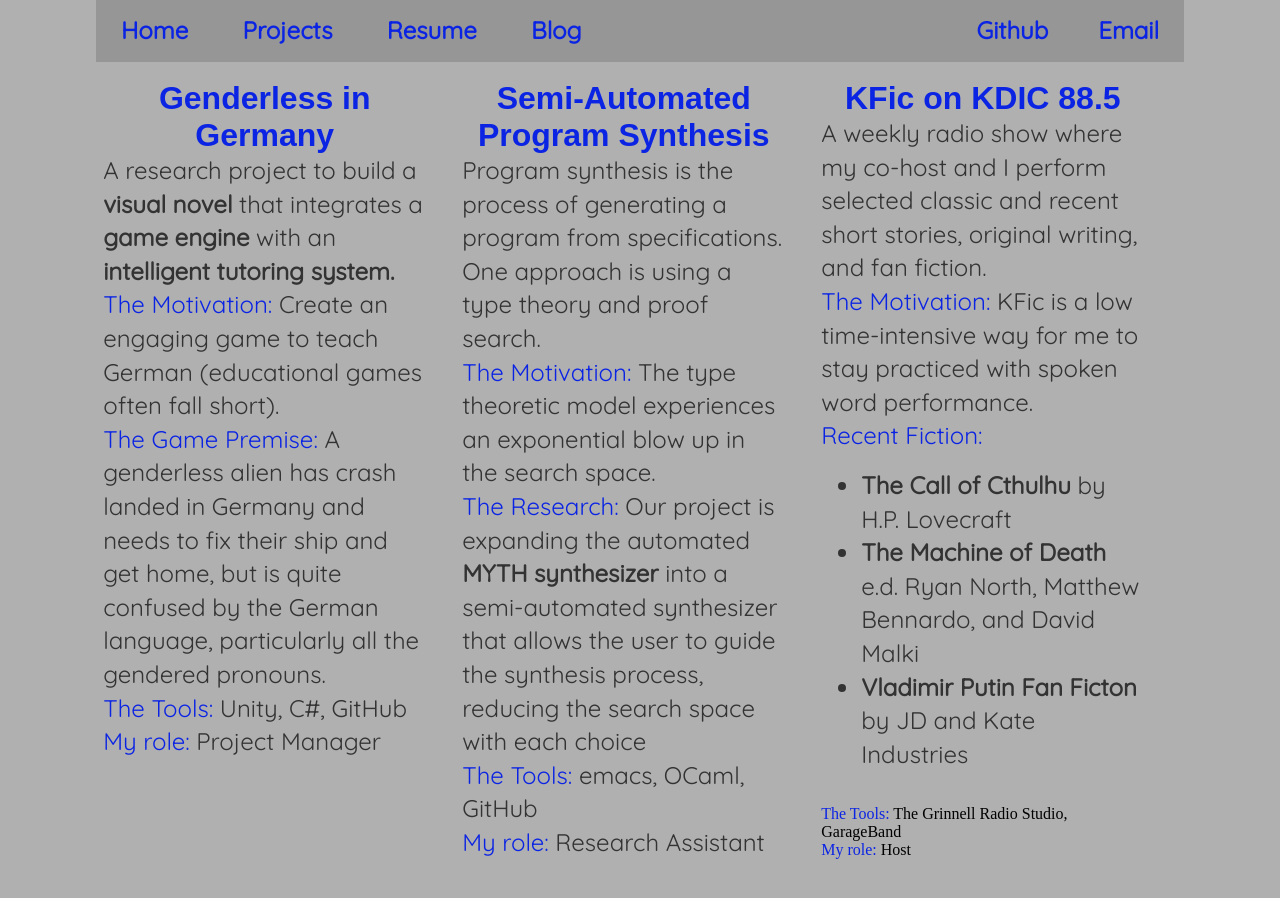
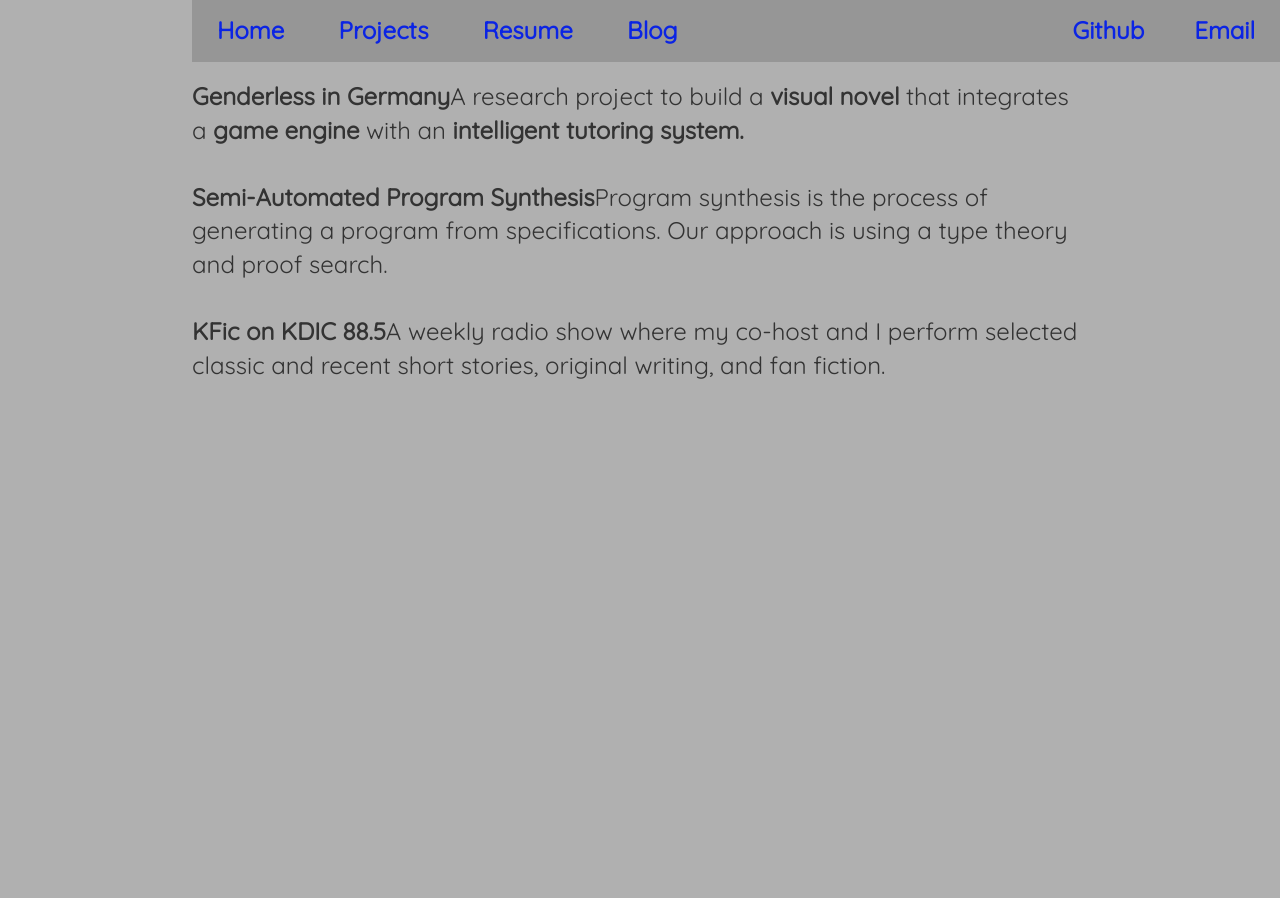
Before and after one commit to ZHHSegall/zhhsegall.github.io, a Jekyll site: the page built from projects/index.html, in a window 1280 px wide. Built offline with Jekyll 4.4.1, drawn with Linux system fonts in a browser that asks for light colours.

Commit message:
Add seperate pages for projects

```diff
--- a/_layouts/default.html
+++ b/_layouts/default.html
@@ -7,7 +7,7 @@
 			<link href="https://fonts.googleapis.com/css?family=Quicksand" rel="stylesheet">
 		</head>
 		<body>
-			<div id="wrapper" style="padding: 0% 7.5%; width: 85%;">
+			<div id="wrapper" style="padding: 0% 15%; width: 70%;">
 				<nav>
 	    			<ul>
 	        		<li><a href="/">Home</a></li>
--- a/css/main.css
+++ b/css/main.css
@@ -41,6 +41,7 @@
 }
 p a:hover, p a:active, li a:hover, li a:active {
     color: #000;
+    text-decoration: underline;
 }
 h1 {
     font-size: 2.5em;
@@ -100,7 +101,7 @@
 
 .sapphire{
     color:#0B24E4;
-    font: Oswald;
+    font-weight: bold;
 }
 table {
     width:100%;
--- a/projects/index.html
+++ b/projects/index.html
@@ -2,75 +2,18 @@
 layout: default
 title: Current Projects
 ---
-
-<div id="gig" style="width:33%; float:left">
-	<div class="project-paragraph">
-		<center><h3 class="project-title"> Genderless in Germany </h3></center>
-		<p> A research project to build a
+<p>
+	<a href="/projects/gig">Genderless in Germany</a>A research project to build a
 			<a href="https://en.wikipedia.org/wiki/Visual_novel"> visual novel </a>
 			that integrates a
 			<a href="https://en.wikipedia.org/wiki/Game_engine"> game engine </a>
 			with an
-			<a href="https://en.wikipedia.org/wiki/Intelligent_tutoring_system"> intelligent tutoring system. </a>
-			<br>
-			<span class="sapphire">The Motivation: </span> Create an engaging
-			game to teach German (educational games often fall short).
-			<br>
-			<span class="sapphire"> The Game Premise: </span> A genderless
-			alien has crash landed in Germany and needs to fix their ship
-			and get home, but is quite confused by the German language,
-			particularly all the gendered pronouns.
-			<br>
-			<span class="sapphire"> The Tools: </span> Unity, C#, GitHub
-			<br>
-			<span class="sapphire"> My role: </span> Project Manager </p>
-	</div>
-</div>
-<div id="synthesis" style="width:33%; float:left">
-	<div class="project-paragraph">
-    	<center><h3 class="project-title"> Semi-Automated Program Synthesis </h3></center>
-    	<p>
-    		Program synthesis is the process of generating a program from
-    		specifications. One approach is using a type
+			<a href="https://en.wikipedia.org/wiki/Intelligent_tutoring_system"> intelligent tutoring system.
+	<br><br>
+	<a href="/projects/synthesis">Semi-Automated Program Synthesis</a>Program synthesis is the process of
+			generating a program from specifications. Our approach is using a type
     		theory and proof search.
-    		<br>
-    		<span class="sapphire">The Motivation: </span> The type theoretic model experiences
-    		an exponential blow up in the search space.
-    		<br>
-    		<span class="sapphire">The Research: </span>
-    		Our project is expanding the automated
-    		<a href="https://github.com/psosera/myth">MYTH synthesizer</a>
-    		into a semi-automated synthesizer that allows the user to guide the
-    		synthesis process, reducing the search space with each choice
-    		<br>
-			<span class="sapphire">The Tools: </span> emacs, OCaml, GitHub
-    		<br>
-    		<span class="sapphire"> My role: </span> Research Assistant
-    	</p>
-    </div>
-</div>
-<div id="KFic" style="width:33%; float:left">
-	<div class="project-paragraph">
-    	<center><h3 class="project-title"> KFic on KDIC 88.5 </h3></center>
-    	<p>
-    		A weekly radio show where my co-host and I perform selected
+    <br><br>
+    <a href="/proejcts/kfic">KFic on KDIC 88.5</a>A weekly radio show where my co-host and I perform selected
     		classic and recent short stories, original writing, and fan fiction.
-    		<br>
-    		<span class="sapphire">The Motivation: </span> KFic is a low time-intensive
-    		way for me to stay practiced with spoken word performance.
-    		<br>
-    		<span class="sapphire">Recent Fiction: </span>
-    		<ul>
-    			<li><a href="https://en.wikipedia.org/wiki/The_Call_of_Cthulhu">The Call of Cthulhu </a> by H.P. Lovecraft</li>
-    			<li><a href="https://dl.dropboxusercontent.com/u/4648190/MachineofDeath_FINAL.pdf"> The Machine of Death</a>
-    			e.d.  Ryan North, Matthew Bennardo, and David Malki</li>
-    			<li><a href="https://www.hottestheadsofstate.com/2015/03/vladimir-putin/">Vladimir Putin Fan Ficton</a>
-    			 by JD and Kate Industries</li>
-    		</ul>
-    		<br>
-    		<span class="sapphire">The Tools: </span>  The Grinnell Radio Studio, GarageBand
-    		<br>
-    		<span class="sapphire"> My role: </span> Host
-    	</p>
-    </div>
- </div>
+</p>
```
Also changed, not shown: _layouts/project.html (added, +8 -0 lines), projects/gig.html (added, +23 -0 lines), projects/kfic.html (added, +25 -0 lines), projects/synthesis.html (added, +22 -0 lines).
